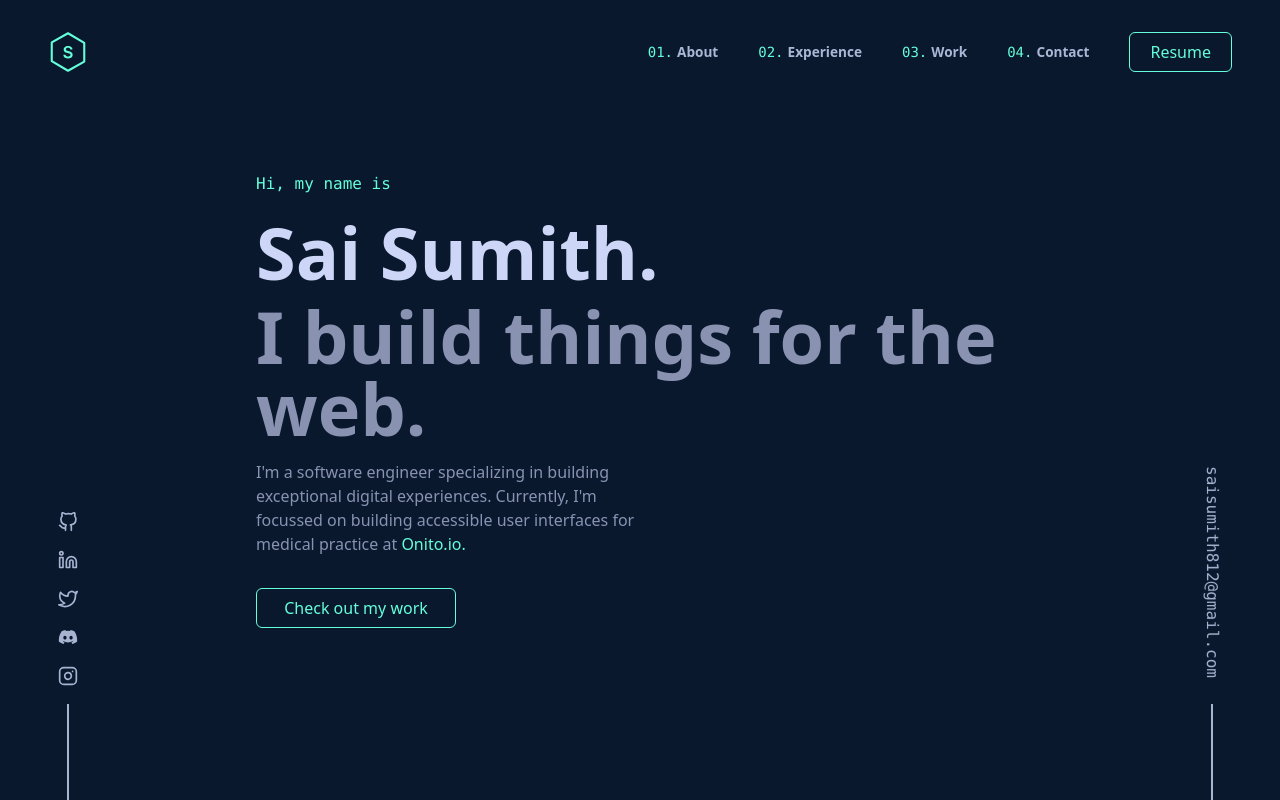
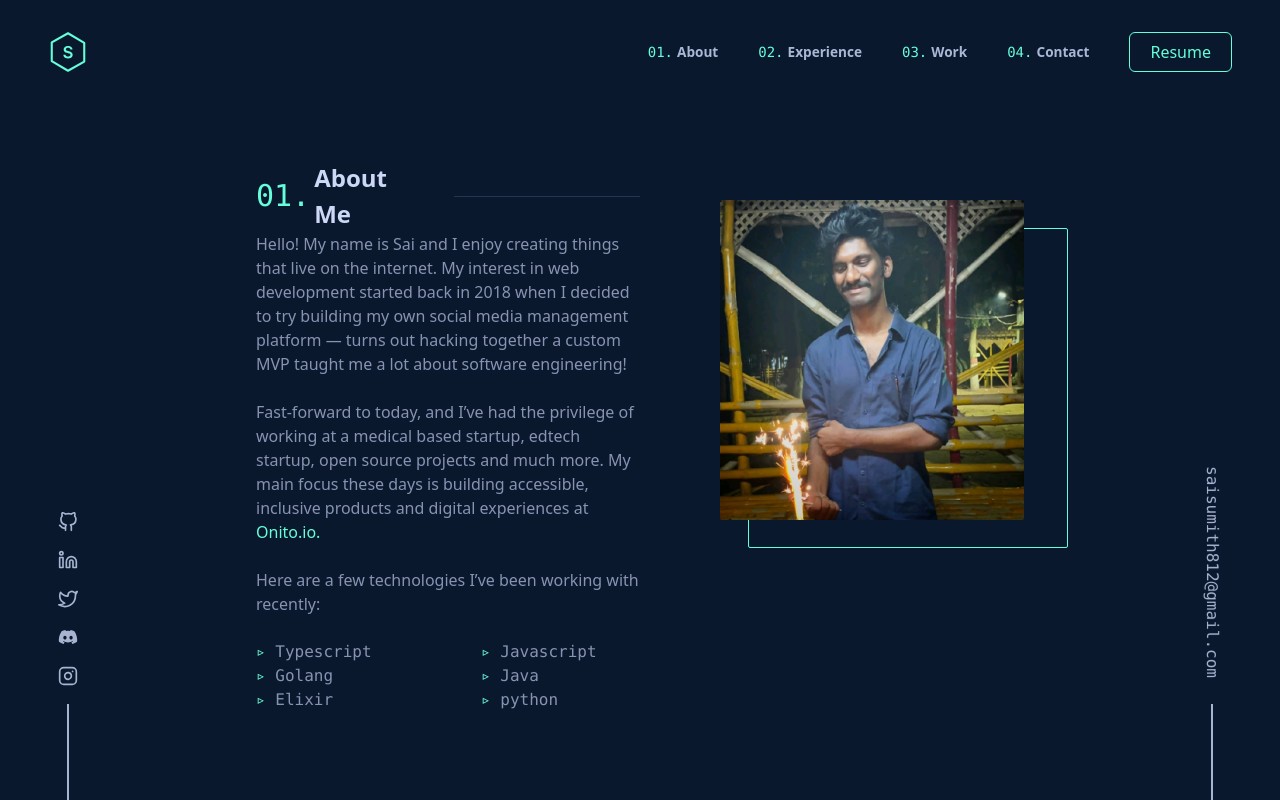
Before and after one commit to saisumith770/portfolio-2, a React (Vite) app: page / in a window 1280 px wide. Built offline with nearby package versions, Linux system fonts and the light colour scheme.

Commit message:
added about me page

```diff
--- a/src/App.tsx
+++ b/src/App.tsx
@@ -4,6 +4,7 @@ import Socials from "components/organisms/Socials";
 import Mail from "components/organisms/Mail";
 import { useAfter } from "hooks";
 import Introduction from "pages/Introduction";
+import { About } from "pages/About";
 
 function App() {
 	const loadPage = useAfter(true, 2000);
@@ -15,7 +16,8 @@ function App() {
 			<Socials />
 			<Mail />
 
-			<Introduction />
+			{/* <Introduction /> */}
+			<About />
 		</div>
 	);
 }
--- /dev/null
+++ b/src/pages/About.tsx
@@ -0,0 +1,55 @@
+export function About() {
+	return (
+		<div className="w-[80%] md:w-[60%] h-[400px] absolute top-40 left-1/2 -translate-x-1/2 flex">
+			<div className="w-full lg:w-1/2">
+				<div className="flex items-center">
+					<h4 className="text-primary font-mono text-xl xl:text-3xl">01.</h4>
+					<h4 className="text-[#CDD7F6] font-semibold text-[1rem] xl:text-[1.5rem] ml-1">About Me</h4>
+					<div className="w-1/2 h-px my-8 bg-[#233554] ml-7" />
+				</div>
+
+				<h4 className="font-sans text-base text-[#8992B1] w-full">
+					Hello! My name is Sai and I enjoy creating things that live on the internet. My interest in web development started back in 2018
+					when I decided to try building my own social media management platform — turns out hacking together a custom MVP taught me a lot
+					about software engineering!{" "}
+				</h4>
+				<br />
+				<h4 className="font-sans text-base text-[#8992B1] w-full">
+					Fast-forward to today, and I’ve had the privilege of working at a medical based startup, edtech startup, open source projects and
+					much more. My main focus these days is building accessible, inclusive products and digital experiences at{" "}
+					<a href="https://www.onito.io/" target="_blank">
+						<span className="text-primary">Onito.io.</span>
+					</a>
+				</h4>
+				<br />
+				<h4 className="font-sans text-base text-[#8992B1] w-full">Here are a few technologies I’ve been working with recently:</h4>
+				<br />
+				<div className="w-[450px] flex flex-wrap">
+					<h4 className="text-[#8992B1] font-mono w-1/2">
+						<span className="text-primary">▹</span> Typescript
+					</h4>
+					<h4 className="text-[#8992B1] font-mono w-1/2">
+						<span className="text-primary">▹</span> Javascript
+					</h4>
+					<h4 className="text-[#8992B1] font-mono w-1/2">
+						<span className="text-primary">▹</span> Golang
+					</h4>
+					<h4 className="text-[#8992B1] font-mono w-1/2">
+						<span className="text-primary">▹</span> Java
+					</h4>
+					<h4 className="text-[#8992B1] font-mono w-1/2">
+						<span className="text-primary">▹</span> Elixir
+					</h4>
+					<h4 className="text-[#8992B1] font-mono w-1/2">
+						<span className="text-primary">▹</span> python
+					</h4>
+				</div>
+			</div>
+
+			<div className="h-full flex items-center ml-20 relative group">
+				<img src="/saisumith.jpeg" className="w-80 h-80 rounded-sm z-10" />
+				<div className="w-80 h-80 border-primary border absolute rounded-sm translate-x-7 translate-y-7 z-0 animate-moveBottomRight group-hover:animate-moveTopLeft group-hover:translate-x-3 group-hover:translate-y-3"></div>
+			</div>
+		</div>
+	);
+}
--- a/src/pages/Introduction.tsx
+++ b/src/pages/Introduction.tsx
@@ -2,7 +2,7 @@ import Button from "components/atoms/Button";
 
 export default function Introduction() {
 	return (
-		<div className="w-[80%] md:w-[60%] min-h-[400px] absolute top-1/2 left-1/2 -translate-x-1/2 -translate-y-1/2">
+		<div className="w-[80%] md:w-[60%] min-h-[400px] absolute top-40 left-1/2 -translate-x-1/2">
 			<h4 className="font-mono text-base mb-5 text-primary">Hi, my name is</h4>
 			<h2 className="font-sans font-bold mb-3 xl:text-7xl text-[#CDD6F7] md:text-5xl lg:text-6xl text-3xl">Sai Sumith.</h2>
 			<h2 className="font-sans font-bold mb-4 xl:text-7xl text-[#8992B1] md:text-5xl lg:text-6xl text-3xl">I build things for the web.</h2>
--- a/tailwind.config.js
+++ b/tailwind.config.js
@@ -7,6 +7,8 @@ export default {
 			animation: {
 				fadeOut: "fadeOut 0.6s ease-in-out",
 				fadeIn: "fadeIn 0.6s ease-in-out",
+				moveTopLeft: "moveTopLeft 0.4s ease-in-out",
+				moveBottomRight: "moveBottomRight 0.4s ease-in-out",
 			},
 
 			// that is actual animation
@@ -18,6 +20,14 @@ export default {
 				fadeIn: {
 					"0%": { opacity: 0 },
 					"100%": { opacity: 1 },
+				},
+				moveTopLeft: {
+					"0%": { transform: "translate(1.75rem,1.75rem)" },
+					"100%": { transform: "translate(0.75rem,0.75rem)" },
+				},
+				moveBottomRight: {
+					"0%": { transform: "translate(0.75rem,0.75rem)" },
+					"100%": { transform: "translate(1.75rem,1.75rem)" },
 				},
 			}),
 		},
```
Also changed, not shown: public/saisumith.jpeg (added).
